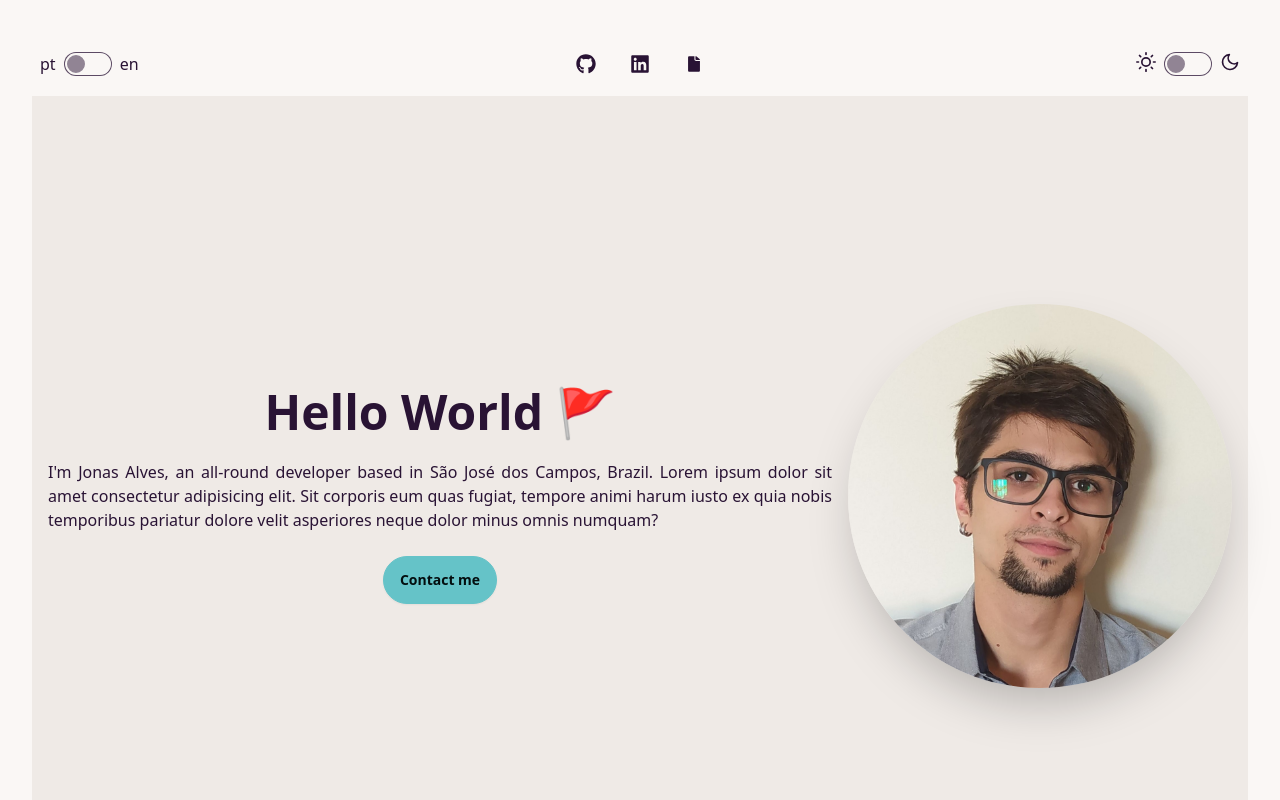
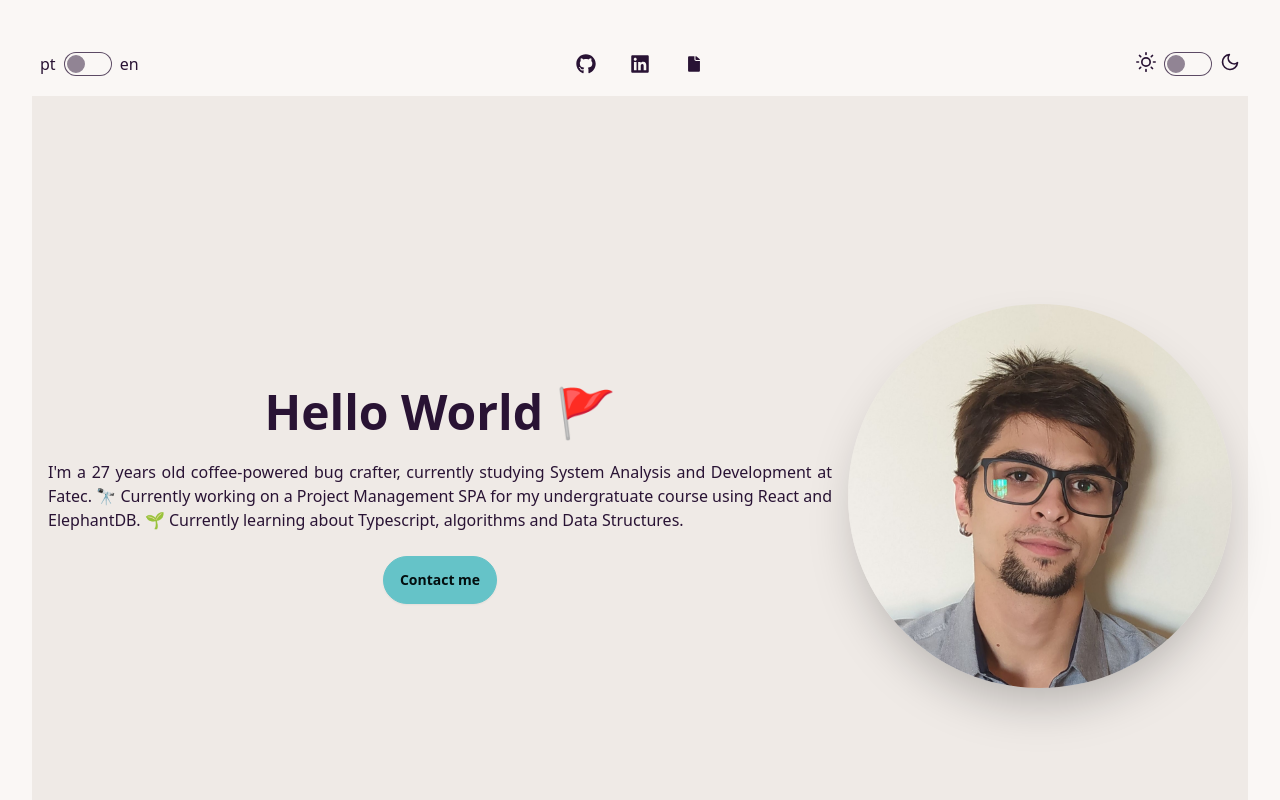
Before and after one commit to dodekafonos/Portfolio, a React (Vite) app: page / in a window 1280 px wide. Shown: the top 800 px of the page. Built offline with nearby package versions, Linux system fonts and the light colour scheme.

Commit message:
:pencil: Updating Hero Description

```diff
--- a/src/components/Hero.tsx
+++ b/src/components/Hero.tsx
@@ -13,8 +13,10 @@ function Hero() {
           <div>
             <h1 className="text-5xl font-bold">Hello World 🚩</h1>
             <p className="py-6 text-justify">
-              I'm Jonas Alves, an all-round developer based in São José dos Campos, Brazil.
-              Lorem ipsum dolor sit amet consectetur adipisicing elit. Sit corporis eum quas fugiat, tempore animi harum iusto ex quia nobis temporibus pariatur dolore velit asperiores neque dolor minus omnis numquam?
+            I'm a 27 years old coffee-powered bug crafter, currently studying System Analysis and Development at Fatec.
+
+🔭 Currently working on a Project Management SPA for my undergratuate course using React and ElephantDB.
+🌱 Currently learning about Typescript, algorithms and Data Structures.
             </p>
             <button className="btn btn-primary">Contact me</button>
           </div>
```
